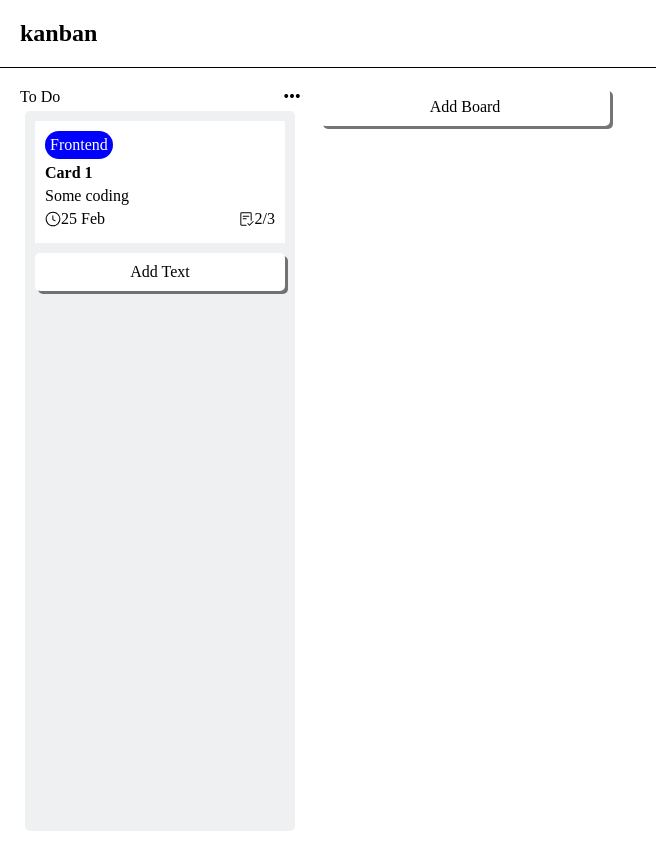
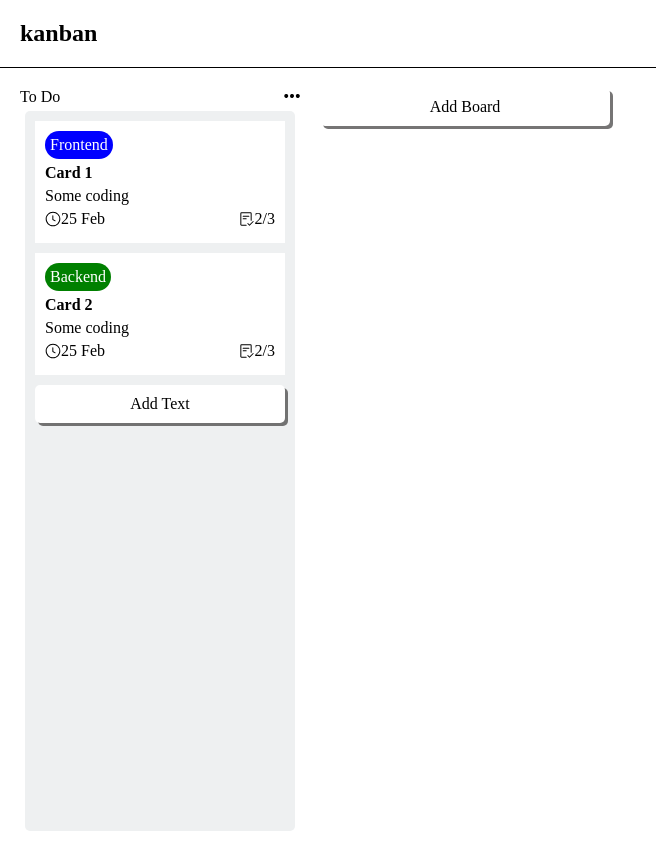
Before and after one commit to SaikatDeb12/kanban-board, a React (Vite) app: page / in a window 1280 px wide. Shown: the whole page, without its empty margins (0-656 px from the left). Built offline with nearby package versions, Linux system fonts and the light colour scheme.

Commit message:
add board

```diff
--- a/package.json
+++ b/package.json
@@ -10,11 +10,13 @@
     "preview": "vite preview"
   },
   "dependencies": {
+    "@hookform/resolvers": "^3.10.0",
     "react": "^18.3.1",
     "react-dom": "^18.3.1",
     "react-hook-form": "^7.54.2",
     "react-icons": "^5.4.0",
-    "sass": "^1.83.4"
+    "sass": "^1.83.4",
+    "yup": "^1.6.1"
   },
   "devDependencies": {
     "@eslint/js": "^9.17.0",
@@ -26,6 +28,6 @@
     "eslint-plugin-react-hooks": "^5.0.0",
     "eslint-plugin-react-refresh": "^0.4.16",
     "globals": "^15.14.0",
-    "vite": "^6.0.5"
+    "vite": "^5.0.0"
   }
 }
--- a/src/App.jsx
+++ b/src/App.jsx
@@ -21,9 +21,60 @@ function App() {
           desc: "Lorem ipsum dolor sit amet",
           date: "25 Feb",
         },
+        {
+          id: Date.now() + Math.random(),
+          title: "Card 2",
+          task: "Some coding",
+          label: {
+            tag: "Backend",
+            color: "green",
+          },
+          desc: "Lorem ipsum dolor sit amet",
+          date: "25 Feb",
+        },
       ],
     },
   ]);
+
+  const addCard = (title, bid) => {
+    const card = {
+      cid: Date.now() + Math.random(),
+      title: title,
+      task: "",
+      label: [],
+      desc: "",
+      date: "",
+    };
+
+    const boardIndex = board.findIndex((item) => item.id === bid);
+    const tempBoard = [...board];
+    if (boardIndex < 0) return;
+    tempBoard[boardIndex].cards.push(card);
+    setBoard(tempBoard);
+  };
+
+  const removeCard = (bid) => {
+    const boardIndex = board.findIndex((item) => item.id === bid);
+    if (boardIndex < 0) return;
+    const tempBoard = [...board];
+    tempBoard[boardIndex].cards.splice(boardIndex, 1);
+  };
+
+  const addBoard = (value) => {
+    setBoard([
+      ...board,
+      {
+        id: Date.now() + Math.random,
+        title: value.title,
+        cards: value.cards,
+      },
+    ]);
+  };
+
+  const removeBoard = (bid) => {
+    const tempBoard = board.filter((item) => item.id !== bid);
+    setBoard(tempBoard);
+  };
 
   return (
     <div className="app">
@@ -33,10 +84,14 @@ function App() {
       <div className="app-outer ">
         <div className="app-boards custom-scroll">
           {board.map((item) => {
-            return <Board key={item.id} boards={item} />;
+            return <Board key={item.id} board={item} />;
           })}
           <div className="app-boards-board">
-            <Editable text={"Add Board"} placeholder={"Enter the title"} />
+            <Editable
+              text={"Add Board"}
+              placeholder={"Enter the title"}
+              onSubmit={(value) => addBoard(value)}
+            />
           </div>
         </div>
       </div>
--- a/src/Components/Board/Board.jsx
+++ b/src/Components/Board/Board.jsx
@@ -6,13 +6,13 @@ import Card from "../Card/Card";
 import Editable from "../Editable/Editable";
 import Dropdown from "../Dropdown/Dropdown";
 
-const Board = ({ boards }) => {
+const Board = ({ board }) => {
   const [dropdown, showDropdowm] = useState(false);
 
   return (
     <div className="board">
       <div className="board-top">
-        <p className="board-top-title">{boards?.title}</p>
+        <p className="board-top-title">{board?.title}</p>
         <SlOptions
           className="board-options"
           onClick={() => showDropdowm(!dropdown)}
@@ -22,17 +22,16 @@ const Board = ({ boards }) => {
         </Dropdown>
       </div>
       <div className="board-card custom-scroll">
-        {boards?.cards?.map((item) => {
-          return (
-            <div>
-              <Card key={item.id} cards={item} />
-            </div>
-          );
+        {board?.cards?.map((item) => {
+          return <Card key={item.id} cards={item} />;
         })}
         <Editable
           className="boards-card-add"
           text="Add Text"
           placeholder="Enter card title"
+          onSubmit={(value) => {
+            console.log(value);
+          }}
         />
       </div>
     </div>
--- a/src/Components/Editable/Editable.jsx
+++ b/src/Components/Editable/Editable.jsx
@@ -3,18 +3,18 @@ import { IoIosClose } from "react-icons/io";
 import { useForm } from "react-hook-form";
 import "./Editable.scss";
 
-const Editable = ({ text, placeholder }) => {
-  const { register, handleSubmit } = useForm();
+const Editable = ({ text, placeholder, onSubmit }) => {
+  const { register, handleSubmit } = useForm({
+    defaultValues: {
+      textField: "",
+    },
+  });
   const [showEdit, toggleShowEdit] = useState(false);
-
-  const display = (value) => {
-    console.log(value.textField);
-  };
 
   return (
     <div className="editable">
       {showEdit ? (
-        <form className="editable-text" onSubmit={handleSubmit(display)}>
+        <form className="editable-text" onSubmit={handleSubmit(onSubmit)}>
           <input
             className="editable-text-input"
             autoFocus
```
Also changed, not shown: 1 other file (tests, documents, lock files or other folders).
